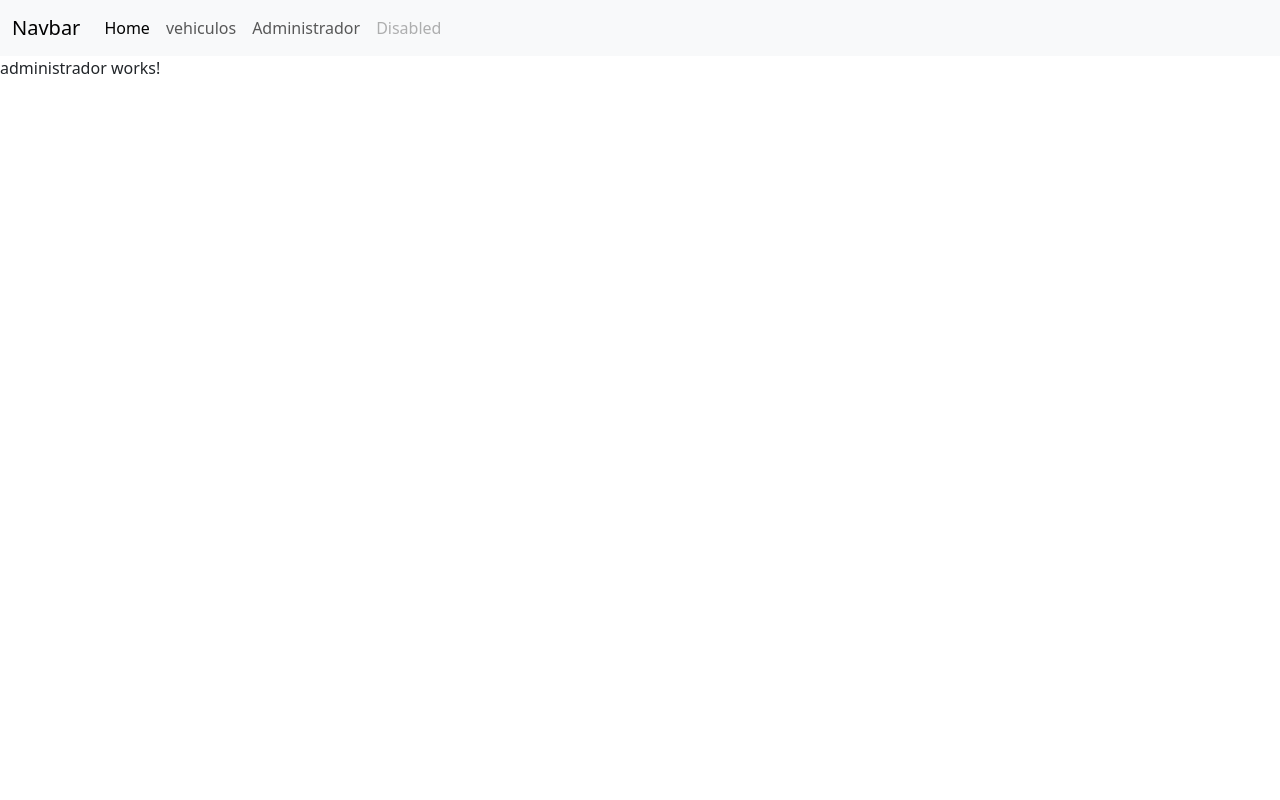
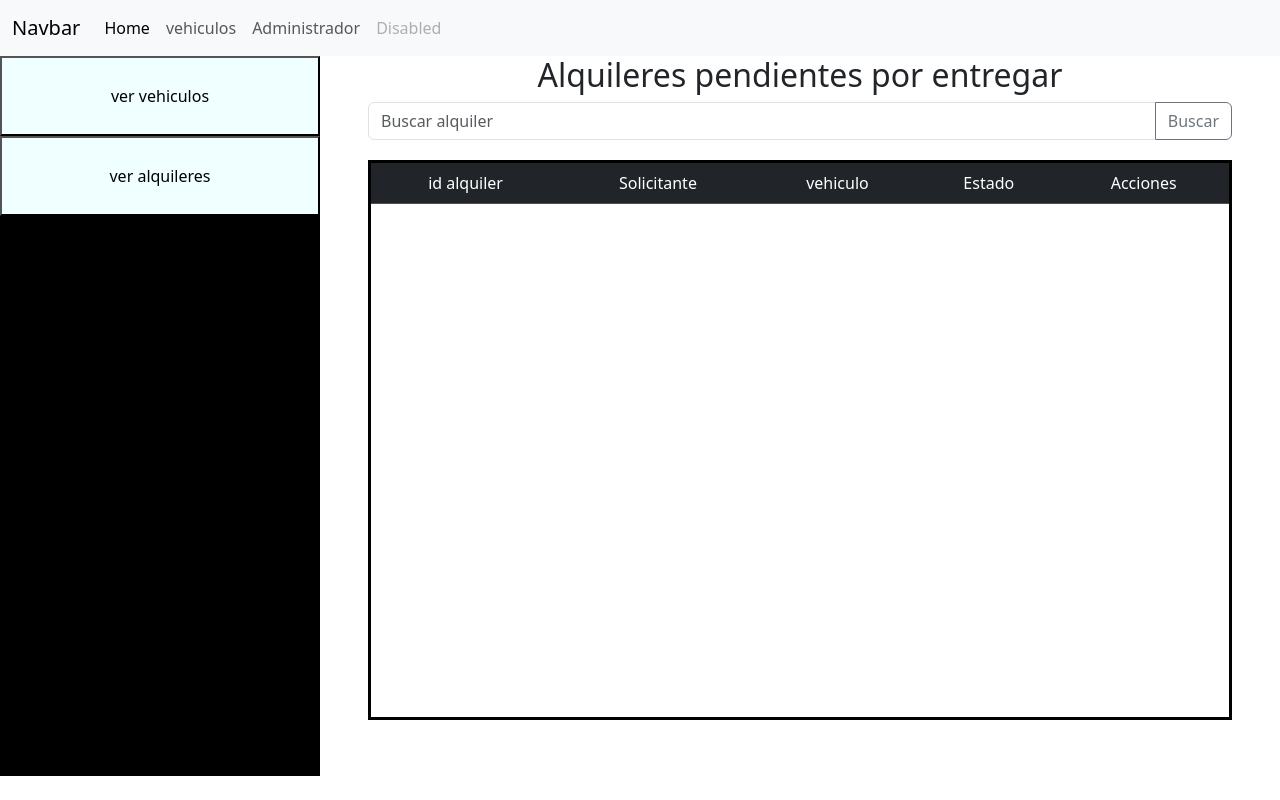
Before and after one commit to Valegg01/Proyecto_Cacharrito, an Angular app in the folder frontend_cacharrito/: page /admin in a window 1280 px wide. Built offline with nearby package versions, Linux system fonts and the light colour scheme.

Commit message:
creacion d ela interface del administrador frontend

```diff
--- a/frontend_cacharrito/src/app/administrador/administrador.component.css
+++ b/frontend_cacharrito/src/app/administrador/administrador.component.css
@@ -0,0 +1,74 @@
+
+/*navegador de opciones del administrador*/
+
+#opciones{
+    background-color: black;
+    width: 25%;
+    height: 90vh;
+    float: left;
+}
+
+.buttonnav{
+    list-style: none;
+    width: 100%;
+    height: 10vh ;
+    background-color: azure;
+}
+
+
+/*contenedores de alquiler y vehiculos*/
+.contenido{
+    width: 75%;
+    height: 90vh;
+    float: right;
+}
+
+.contenido.alquiler{
+    display: block;
+    text-align: center;
+}
+
+.contenido.vehiculo{
+    display: none;
+    text-align: center;
+}
+
+
+.tabulacion{
+    margin-left: 5%;
+    width: 90%;
+    height: 70vh;
+    overflow-y:auto ;
+    margin-bottom: 2%;
+    border: solid black;
+    margin-top: 2%;
+}
+
+table{
+    border-collapse: separate;
+    border-spacing: 0;
+    width: 100%;
+}
+
+
+
+thead {
+
+    position: sticky;
+    top: 0;
+    left: 0;
+    text-align: center;
+
+}
+
+th{
+    border: 1px solid black;
+    cursor: pointer;
+}
+
+/* inputs*/
+
+#inputs{
+    width: 90%;
+    margin-left: 5%;
+}
--- a/frontend_cacharrito/src/app/administrador/administrador.component.html
+++ b/frontend_cacharrito/src/app/administrador/administrador.component.html
@@ -1 +1,81 @@
-<p>administrador works!</p>
+
+<div id="opciones">
+
+    <button type="button" (click)="ver_vehiculo()" class="buttonnav">ver vehiculos</button>
+    <button type="button" (click)="ver_alquiler()" class="buttonnav">ver alquileres</button>
+
+
+</div>
+
+<div class="contenido alquiler" id="alquiler">
+
+    <h2>Alquileres pendientes por entregar</h2>
+
+
+  <div class="input-group mb-3" id="inputs">
+    <input type="text" class="form-control" placeholder="Buscar alquiler" aria-label="Recipient's username" aria-describedby="button-addon2">
+    <button class="btn btn-outline-secondary" type="button" id="button-addon2">Buscar</button>
+  </div>
+
+
+    <table class="table tabulacion" >
+        <thead class="table-dark">
+          <tr>
+            <td>id alquiler</td>
+            <td>Solicitante</td>
+            <td>vehiculo</td>
+            <td>Estado</td>
+            <td>Acciones</td>
+          </tr>
+        </thead>
+        <tbody>
+        </tbody>
+    </table>
+
+
+</div>
+
+
+
+<div class="contenido vehiculo" id="vehiculo">
+
+    <h2>Lista de vehiculos</h2>
+
+    <div class="input-group" id="inputs">
+
+
+        <label class="input-group-text" for="inputGroupSelect01">Tipo vehiculo</label>
+        <select class="form-select" id="">
+          <option selected>Seleccionar</option>
+          <option value="Automovil">Automovil</option>
+          <option value="Camioneta">Camioneta</option>
+          <option value="Campero">Campero</option>
+          <option value="Microbus">Microbus</option>
+          <option value="Motocicleta">Motocicleta</option>
+        </select>
+
+        <label class="input-group-text" for="inputGroupSelect01">Disponibilidad</label>
+        <select class="form-select" id="">
+          <option selected>Seleccionar</option>
+          <option value="Disponible">Disponible</option>
+          <option value="Ocupado">Ocupado</option>
+        </select>
+
+        <button class="btn btn-outline-secondary" type="button">Buscar</button>
+
+    </div>
+
+
+    <table class="table tabulacion">
+        <thead class="table-dark">
+          <tr>
+            <td>Placa</td>
+            <td>Color</td>
+            <td>Estado</td>
+          </tr>
+        </thead>
+        <tbody>
+        </tbody>
+    </table>
+
+</div>
--- a/frontend_cacharrito/src/app/administrador/administrador.component.ts
+++ b/frontend_cacharrito/src/app/administrador/administrador.component.ts
@@ -1,12 +1,36 @@
+import { CommonModule } from '@angular/common';
 import { Component } from '@angular/core';
 
 @Component({
   selector: 'app-administrador',
   standalone: true,
-  imports: [],
+  imports: [CommonModule],
   templateUrl: './administrador.component.html',
   styleUrl: './administrador.component.css'
 })
 export class AdministradorComponent {
 
+
+
+  ver_alquiler(){
+
+    const alq = document.getElementById("alquiler");
+    const veh = document.getElementById("vehiculo");
+
+    alq!.style.display='block';
+    veh!.style.display='none';
+
+  }
+
+  ver_vehiculo(){
+
+
+    const alq = document.getElementById("alquiler");
+    const veh = document.getElementById("vehiculo");
+
+    alq!.style.display='none';
+    veh!.style.display='block';
+
+  }
+
 }
--- a/frontend_cacharrito/src/app/login-admin/login-admin.component.html
+++ b/frontend_cacharrito/src/app/login-admin/login-admin.component.html
@@ -4,12 +4,12 @@
 
         <div class="mb-3">
             <label for="exampleFormControlInput1" class="form-label">Usuario Administrador</label>
-            <input type="text" class="form-control" id="exampleFormControlInput1" placeholder="Usuario">
+            <input type="text" class="form-control" id="exampleFormControlInput1" placeholder="Usuario" [(ngModel)]="usuario">
         </div>
 
         <div class="mb-3">
             <label for="exampleFormControlInput1" class="form-label">Contraseña</label>
-            <input type="password" class="form-control" id="exampleFormControlInput1" placeholder="Contraseña">
+            <input type="password" class="form-control" id="exampleFormControlInput1" placeholder="Contraseña" [(ngModel)]="contra">
         </div>
 
         <button type="button" class="btn btn-primary" (click)="logueo()">Iniciar Sesion</button>
--- a/frontend_cacharrito/src/app/login-admin/login-admin.component.ts
+++ b/frontend_cacharrito/src/app/login-admin/login-admin.component.ts
@@ -1,10 +1,12 @@
 import { Component } from '@angular/core';
 import { AdminService } from '../servicios/admin.service';
+import { CommonModule } from '@angular/common';
+import { FormsModule } from '@angular/forms';
 
 @Component({
   selector: 'app-login-admin',
   standalone: true,
-  imports: [],
+  imports: [CommonModule, FormsModule],
   templateUrl: './login-admin.component.html',
   styleUrl: './login-admin.component.css'
 })
```
Also changed, not shown: 2 other files (tests, documents, lock files or other folders).
